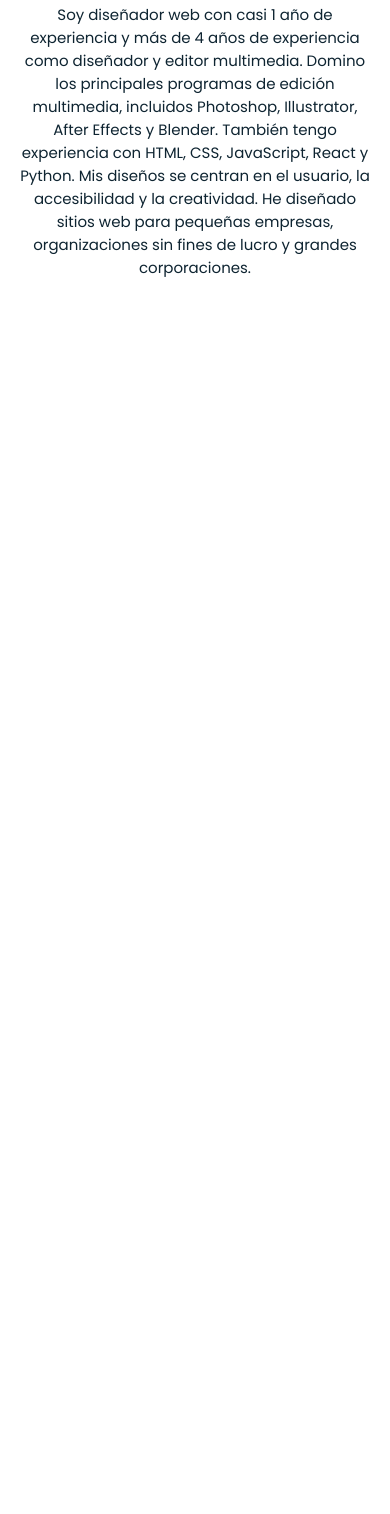
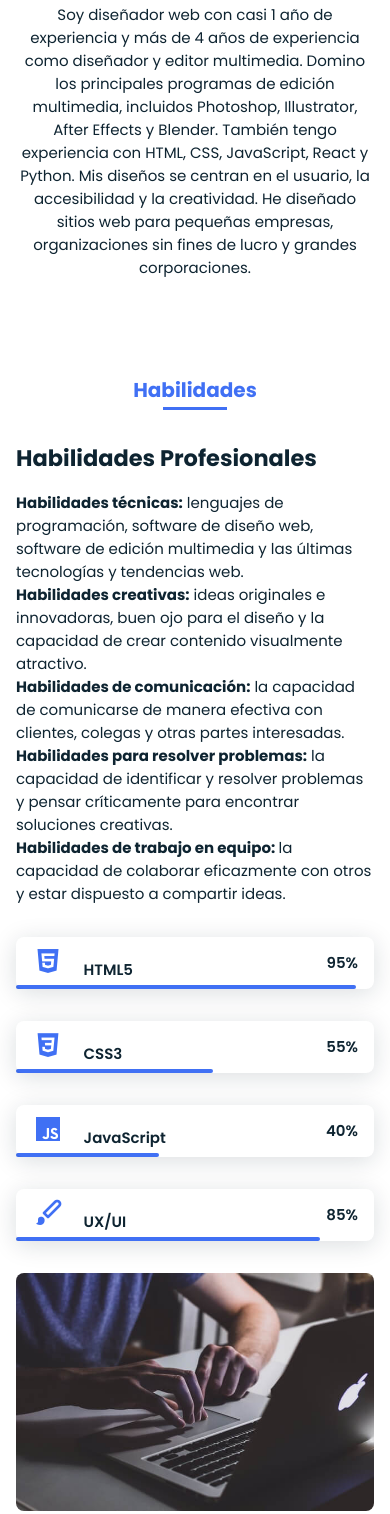
Before and after one commit to SirNadie/MarcPortfolio, a plain HTML site: page index.html in a window 390 px wide. Shown: the part 1235-2749 px from the top of the page. Before the commit the page ends 1546 px from the top, so only its background shows below. Drawn offline with nearby package versions, Linux system fonts and the light colour scheme.

Commit message:
skills mobile update

```diff
--- a/assets/css/styles.css
+++ b/assets/css/styles.css
@@ -259,7 +259,68 @@
 .about__img {
   justify-self: center;
 }
-.about__img img{
+
+.about__img img {
   width: 200px;
   border-radius: .5rem;
 }
+
+.skills__container {
+  row-gap: 2rem;
+  text-align: center;
+}
+
+.skills__subtitle {
+  margin-bottom: var(--mb-2);
+}
+
+.skills__text {
+  margin-bottom: var(--mb-4);
+}
+
+.skills__data {
+  display: flex;
+  justify-content: space-between;
+  align-items: center;
+  position: relative;
+  font-weight: var(--font-semi);
+  padding: .5rem 1rem;
+  margin-bottom: var(--mb-4);
+  border-radius: .5rem;
+  box-shadow: 0 4px 25px rgba(14, 36, 49, .15);
+}
+
+.skills__icon {
+  font-size: 2rem;
+  margin-right: var(--mb-2);
+  color: var(--first-color);
+}
+
+.skills__bar {
+  position: absolute;
+  left: 0;
+  bottom: 0;
+  background-color: var(--first-color);
+  height: .25rem;
+  border-radius: .5rem;
+  z-index: var(--z-back);
+}
+
+.skills__html {
+  width: 95%;
+}
+
+.skills__css {
+  width: 55%;
+}
+
+.skills__js {
+  width: 40%;
+}
+
+.skills__ux {
+  width: 85%;
+}
+.skills__img{
+  border-radius: .5rem;
+}
--- a/index.html
+++ b/index.html
@@ -44,7 +44,7 @@
         <img src="assets/img/perfil.png" alt="">
       </div>
     </section>
-    <section class="about section">
+    <section class="about section" id="about">
       <h2 class="section-title">Sobre mi</h2>
       <div class="about__container bd-grid">
         <div class="about__img">
@@ -62,6 +62,69 @@
         </div>
       </div>
     </section>
+    <section class="skills section" id="skills">
+      <h2 class="section-title">Habilidades</h2>
+      <div class="skills_container bd-grid">
+        <div>
+          <h2 class="skills__subtitle">Habilidades Profesionales</h2>
+          <p class="skills__text"><b>Habilidades técnicas:</b> lenguajes de programación, software de diseño web,
+            software de
+            edición multimedia y las últimas tecnologías y tendencias web.<br>
+            <b>Habilidades creativas:</b> ideas originales e innovadoras, buen ojo para el diseño y la capacidad de
+            crear contenido visualmente atractivo.<br>
+            <b>Habilidades de comunicación:</b> la capacidad de comunicarse de manera efectiva con clientes, colegas y
+            otras partes interesadas.<br>
+            <b>Habilidades para resolver problemas:</b> la capacidad de identificar y resolver problemas y pensar
+            críticamente para encontrar soluciones creativas.<br>
+            <b>Habilidades de trabajo en equipo: </b>la capacidad de colaborar eficazmente con otros y estar dispuesto a
+            compartir ideas.
+          </p>
+          <div class="skills__data">
+            <div class="skills__names">
+              <i class="bx bxl-html5 skills__icon"></i>
+              <span class="skills__name">HTML5</span>
+            </div>
+            <div>
+              <span class="skills__percentage">95%</span>
+            </div>
+            <div class="skills__bar skills__html"></div>
+          </div>
+          <div class="skills__data">
+            <div class="skills__names">
+              <i class="bx bxl-css3 skills__icon"></i>
+              <span class="skills__name">CSS3</span>
+            </div>
+            <div>
+              <span class="skills__percentage">55%</span>
+            </div>
+            <div class="skills__bar skills__css"></div>
+          </div>
+          <div class="skills__data">
+            <div class="skills__names">
+              <i class="bx bxl-javascript skills__icon"></i>
+              <span class="skills__name">JavaScript</span>
+            </div>
+            <div>
+              <span class="skills__percentage">40%</span>
+            </div>
+            <div class="skills__bar skills__js"></div>
+          </div>
+          <div class="skills__data">
+            <div class="skills__names">
+              <i class="bx bxs-paint skills__icon"></i>
+              <span class="skills__name">UX/UI</span>
+            </div>
+            <div>
+              <span class="skills__percentage">85%</span>
+            </div>
+            <div class="skills__bar skills__ux"></div>
+          </div>
+        </div>
+        <div>
+          <img src="assets/img/work3.jpg" alt="" class="skills__img">
+        </div>
+      </div>
+    </section>
   </main>
   <script src="https://unpkg.com/scrollreveal"></script>
   <script src="assets/js/main.js"></script>
```
